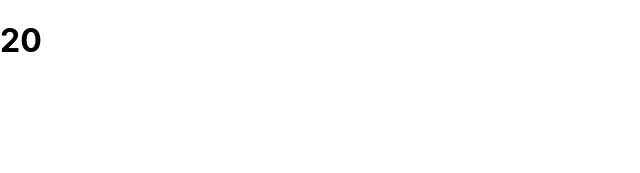
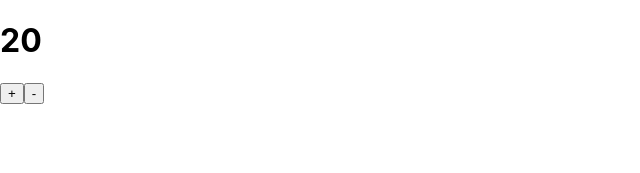
Before and after one commit to NapperJLG/mtg-life-counter-react, a React (Create React App) app: page / in a window 1280 px wide. Shown: the top 173 px of the page, without its empty margins (0-640 px from the left). Built offline with nearby package versions, Linux system fonts and the light colour scheme.

Commit message:
+ and - buttons change the life total

```diff
--- a/src/components/player.js
+++ b/src/components/player.js
@@ -4,12 +4,23 @@ class Player extends Component {
   state = {
     lifeTotal: 20
   };
+
+  increaseLifeTotal = () => {
+    this.setState({ lifeTotal: this.state.lifeTotal + 1 });
+  };
+
+  decreaseLifeTotal = () => {
+    this.setState({ lifeTotal: this.state.lifeTotal - 1 });
+  };
+
   render() {
     return (
       <div>
         <div>
           <h1>{this.state.lifeTotal}</h1>
         </div>
+        <button onClick={this.increaseLifeTotal}>+</button>
+        <button onClick={this.decreaseLifeTotal}>-</button>
       </div>
     );
   }
```
